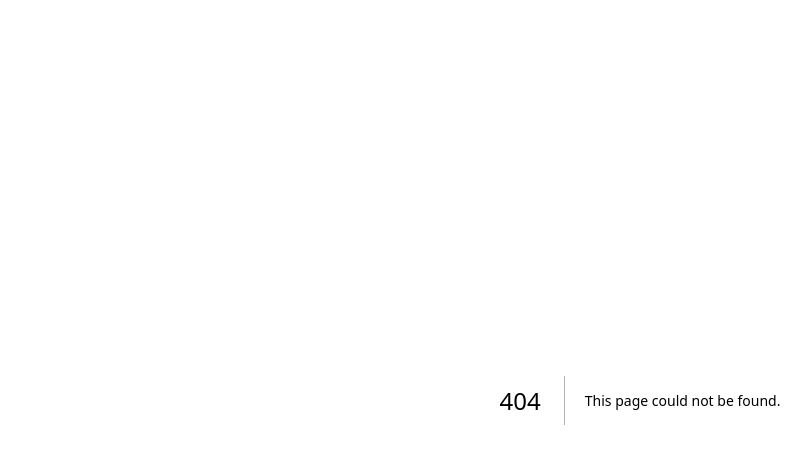
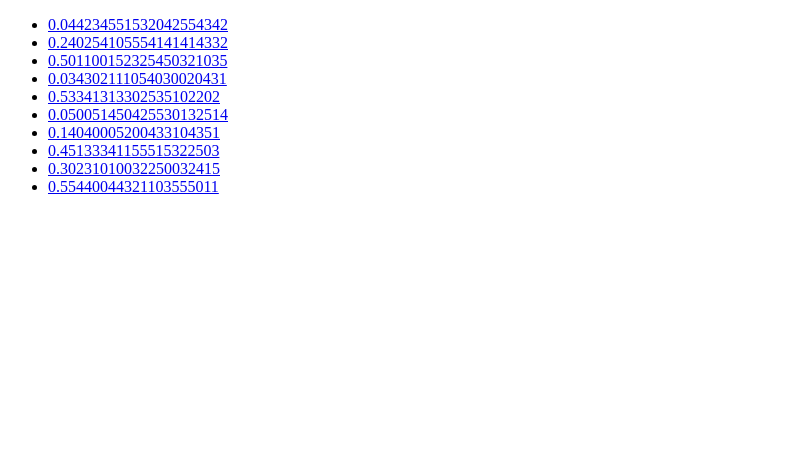
Before and after one commit to irvingvjuarez/next-course, a Next.js app: page /product in a window 1280 px wide. Before the commit this address had no page. Shown: the top 464 px of the page, without its empty margins (0-811 px from the left). Built offline with nearby package versions, Linux system fonts and the light colour scheme.

Commit message:
dynamic routing

```diff
--- a/pages/index.js
+++ b/pages/index.js
@@ -10,6 +10,11 @@ const App = () => {
 						About
 					</Link>
 				</li>
+				<li>
+					<Link href="/product">
+						Products
+					</Link>
+				</li>
 			</ul>
 		</div>
 	)
--- /dev/null
+++ b/pages/product/index.js
@@ -0,0 +1,21 @@
+import Link from "next/link"
+
+const Products = () => {
+	const productsArr = new Array(10).fill(0).map(_item => Math.random().toString(6))
+
+	return (
+		<div>
+			<ul>
+				{productsArr.map(item => (
+					<li key={item}>
+						<Link href={`/product/${item}`}>
+							{item}
+						</Link>
+					</li>
+				))}
+			</ul>
+		</div>
+	)
+}
+
+export default Products
```
Also changed, not shown: pages/product/[id].js (added, +15 -0 lines).
